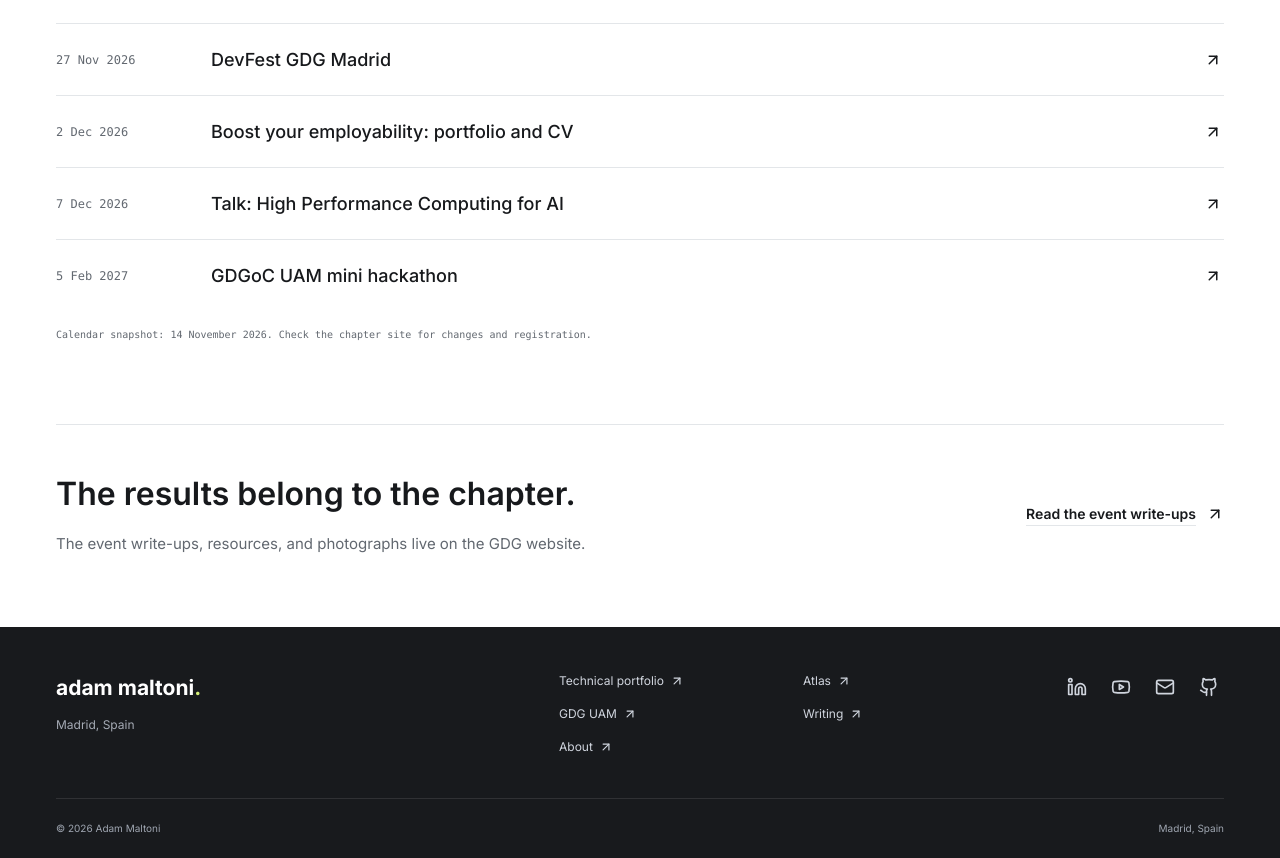
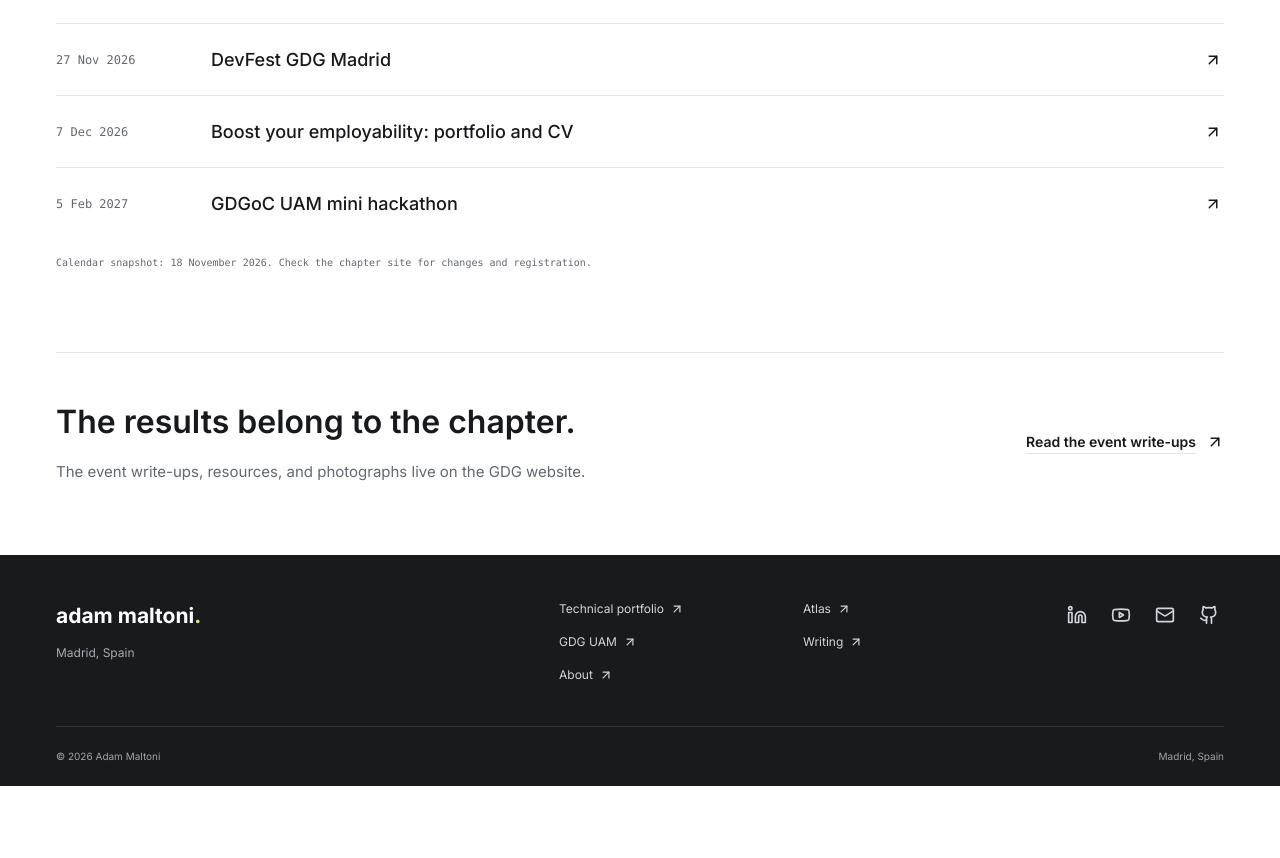
Before and after one commit to admsit0/portfolio, a React (Vite) app: page /gdg in a window 1280 px wide. Shown: the part 2520-3378 px from the top of the page. After the commit the page ends 3306 px from the top, so only its background shows below. Built offline with nearby package versions, Linux system fonts and the light colour scheme.

Commit message:
Sync GDG calendar with gdguam.es (18 November)
Portfolio and CV workshop moves to 7 December, the HPC talk is no longer
announced, and the Right now block mentions the 20 November session.

```diff
--- a/src/content/gdg.ts
+++ b/src/content/gdg.ts
@@ -32,17 +32,10 @@ export const gdgEvents = [
     href: "https://gdguam.es/events",
   },
   {
-    date: "2026-12-02T13:00:00+01:00",
+    date: "2026-12-07T13:00:00+01:00",
     en: "Boost your employability: portfolio and CV",
     es: "Impulsa tu empleabilidad: portfolio y CV",
     it: "Migliora la tua occupabilità: portfolio e CV",
-    href: "https://gdguam.es/events",
-  },
-  {
-    date: "2026-12-07T13:00:00+01:00",
-    en: "Talk: High Performance Computing for AI",
-    es: "Charla: High Performance Computing para IA",
-    it: "Talk: High Performance Computing per l'IA",
     href: "https://gdguam.es/events",
   },
   {
--- a/src/content/personal.ts
+++ b/src/content/personal.ts
@@ -40,7 +40,7 @@ export const personalContent = {
   // "Right now" section on the home page. Update `updated` whenever a line changes.
   // `facet` picks the accent colour: research, community, build or personal.
   now: {
-    updated: "2026-11-14",
+    updated: "2026-11-18",
     items: [
       {
         id: "research",
@@ -79,9 +79,9 @@ export const personalContent = {
         facet: "community",
         label: { en: "Organising", es: "Organizando", it: "Organizzo" },
         text: {
-          en: "GDG on Campus UAM, which I co-founded and have led as president since July 2026. We are 275 members, and we have just closed our first machine learning contest.",
-          es: "GDG on Campus UAM, que cofundé y presido desde julio de 2026. Somos 275 miembros y acabamos de cerrar nuestro primer concurso de machine learning.",
-          it: "GDG on Campus UAM, che ho cofondato e presiedo da luglio 2026. Siamo 275 membri e abbiamo appena chiuso la nostra prima gara di machine learning.",
+          en: "GDG on Campus UAM, which I co-founded and have led as president since July 2026. We are 275 members, we have just closed our first machine learning contest, and on 20 November we host a session on the environmental and social impact of AI.",
+          es: "GDG on Campus UAM, que cofundé y presido desde julio de 2026. Somos 275 miembros, acabamos de cerrar nuestro primer concurso de machine learning y el 20 de noviembre organizamos una sesión sobre el impacto medioambiental y social de la IA.",
+          it: "GDG on Campus UAM, che ho cofondato e presiedo da luglio 2026. Siamo 275 membri, abbiamo appena chiuso la nostra prima gara di machine learning e il 20 novembre organizziamo una sessione sull'impatto ambientale e sociale dell'IA.",
         },
         link: {
           href: "/gdg",
--- a/src/i18n/italian.ts
+++ b/src/i18n/italian.ts
@@ -536,8 +536,8 @@ export const italian: Record<string, string> = {
   "No upcoming events in this snapshot. The full calendar may have newer ones.":
     "Non ci sono prossimi eventi in questo elenco. Il calendario completo potrebbe averne di più recenti.",
   "No past events yet.": "Ancora nessun evento passato.",
-  "Calendar snapshot: 14 November 2026. Check the chapter site for changes and registration.":
-    "Calendario aggiornato al 14 novembre 2026. Consulta il sito del gruppo per modifiche e iscrizioni.",
+  "Calendar snapshot: 18 November 2026. Check the chapter site for changes and registration.":
+    "Calendario aggiornato al 18 novembre 2026. Consulta il sito del gruppo per modifiche e iscrizioni.",
   "The results belong to the chapter.": "I risultati sono del gruppo.",
   "The event write-ups, resources, and photographs live on the GDG website.":
     "Resoconti, materiali e foto degli eventi sono sul sito del GDG.",
--- a/src/pages/Gdg.tsx
+++ b/src/pages/Gdg.tsx
@@ -243,8 +243,8 @@ export default function Gdg() {
         </div>
         <p className="evidence-note">
           {t(
-            "Calendar snapshot: 14 November 2026. Check the chapter site for changes and registration.",
-            "Calendario a 14 de noviembre de 2026. Consulta la web del grupo para cambios e inscripción.",
+            "Calendar snapshot: 18 November 2026. Check the chapter site for changes and registration.",
+            "Calendario a 18 de noviembre de 2026. Consulta la web del grupo para cambios e inscripción.",
           )}
         </p>
       </section>
```
